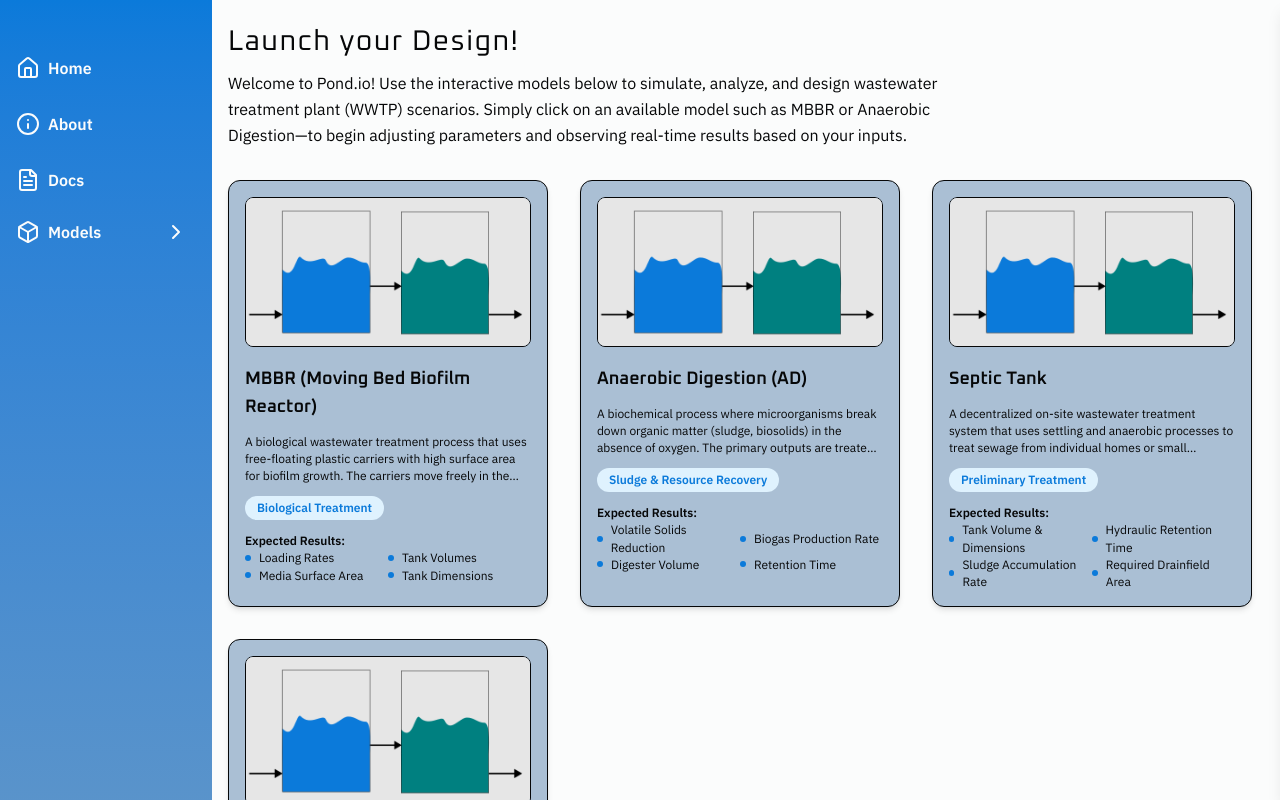
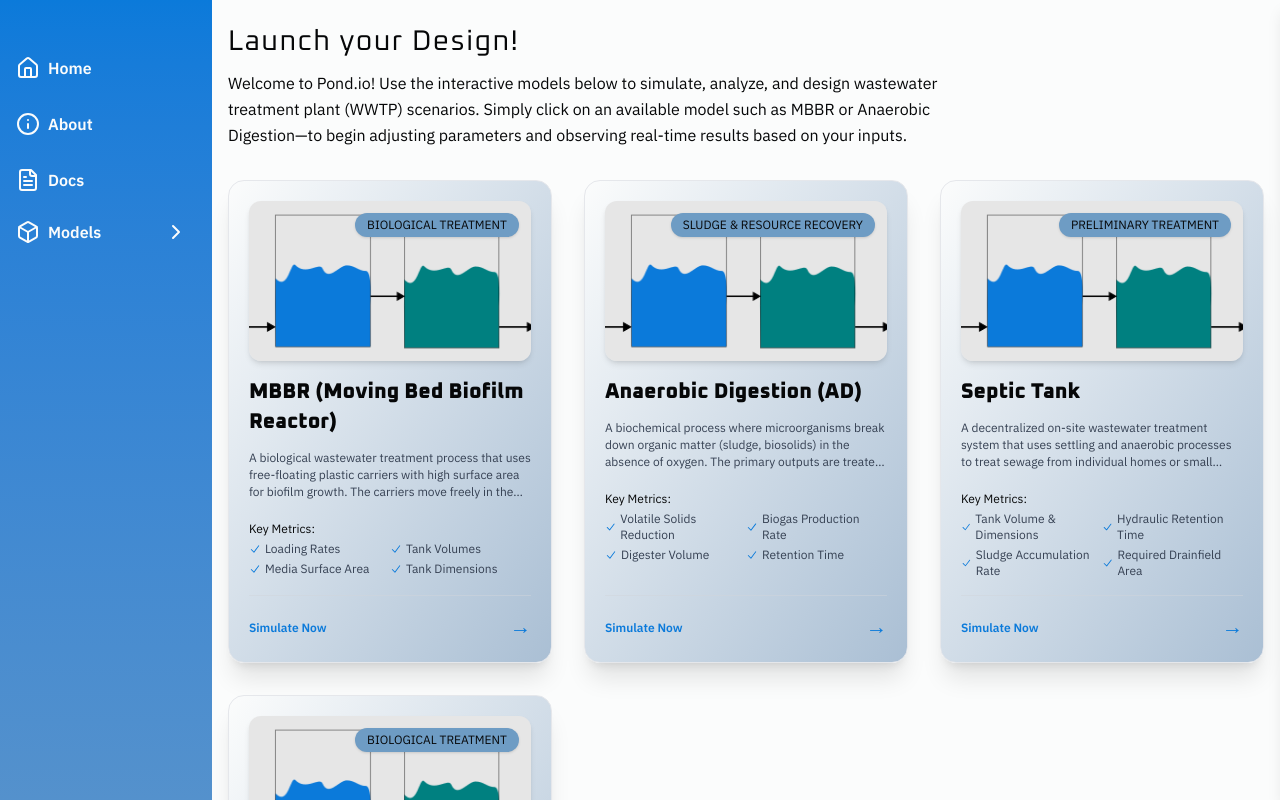
Before and after one commit to bryancastillo10/pond-io, a React (Vite) app in the folder client/: page /model in a window 1280 px wide. Shown: the top 800 px of the page. Built offline with nearby package versions, Linux system fonts and the light colour scheme.

Commit message:
🎨 style:  redesign card ui & add link

```diff
--- a/client/src/components/ui/Card.tsx
+++ b/client/src/components/ui/Card.tsx
@@ -1,3 +1,5 @@
+import { Link } from "react-router-dom";
+
 interface CardProps {
   title: string;
   description: string;
@@ -5,6 +7,7 @@ interface CardProps {
   expectedResults: string[];
   imageSrc: string;
   imageAlt: string;
+  link: string;
   isDarkMode?: boolean;
 }
 
@@ -16,54 +19,111 @@ const Card = ({
   imageSrc,
   imageAlt,
   isDarkMode = false,
+  link,
 }: CardProps) => {
+  const textColor = isDarkMode
+    ? "text-[var(--color-dark-text)]"
+    : "text-[var(--color-text)]";
+  const descColor = isDarkMode ? "text-gray-400" : "text-gray-700";
+  const borderColor = isDarkMode
+    ? "border-[var(--color-dark-secondary)]"
+    : "border-gray-200";
+
+  // Gradient background definition
+  const gradientClass = isDarkMode
+    ? "bg-gradient-to-br from-[var(--color-dark-background)] to-[var(--color-dark-secondary)]"
+    : "bg-gradient-to-br from-[var(--color-background)] to-[var(--color-secondary)]";
+
+  // Category badge colors
+  const categoryBg = isDarkMode
+    ? "bg-[var(--color-dark-accent)] text-[var(--color-dark-text)]" // Dark background for badge in dark mode
+    : "bg-[var(--color-accent)] text-[var(--color-text)]";
+
+  // Checkmark and link color
+  const primaryColor = isDarkMode
+    ? "text-[var(--color-dark-primary)]"
+    : "text-[var(--color-primary)]";
+  const primaryBorderHover = isDarkMode
+    ? "hover:border-[var(--color-dark-primary)]/50"
+    : "hover:border-[var(--color-primary)]/50";
+
   return (
-    <div
-      className={`w-80 min-h-full group relative rounded-xl border shadow-md overflow-hidden ${
-        isDarkMode ? "bg-accent" : "bg-secondary"
-      }`}
+    <Link
+      to={link}
+      className={`w-full max-w-sm group relative block
+        rounded-2xl border ${borderColor} shadow-xl
+        ${gradientClass} transition-all duration-300
+        hover:shadow-2xl ${primaryBorderHover}
+        transform hover:-translate-y-1`}
     >
-      <div className="p-4">
-        <div className="flex flex-col">
-          <div className="relative w-full h-42 overflow-hidden rounded-lg">
+      <div className="p-5 flex flex-col h-full">
+        {/* Model Image/Diagram Section */}
+        <div className="relative w-full h-40 overflow-hidden rounded-xl shadow-md mb-4">
           <img
             src={imageSrc}
             alt={imageAlt}
-              className="border rounded-lg object-cover transition-scale duration-300 hover:scale-90"
+            className="w-full h-full object-cover transition-transform duration-500 group-hover:scale-[1.03] transform"
           />
-          </div>
-          <div className="space-y-3">
-            <h1 className="text-lg font-heading font-semibold">{title}</h1>
-
-            <p
-              className={`text-sm text-pretty mt-2 line-clamp-3 ${
-                isDarkMode ? "text-neutral" : "text-darkGray"
-              }`}
+          <span
+            className={`absolute top-3 right-3 px-3 py-1 text-xs font-bold uppercase rounded-full shadow ${categoryBg}`}
           >
-              {description}
-            </p>
-
-            <div className="flex items-center gap-2">
-              <span className="px-3 py-1 text-xs font-semibold text-primary bg-sky-100 rounded-full whitespace-nowrap">
             {category}
           </span>
         </div>
 
-            <div className="">
-              <h4 className="text-sm font-semibold">Expected Results:</h4>
-              <ul className="grid grid-cols-2">
-                {expectedResults.map((result, index) => (
-                  <li key={index} className="text-sm flex items-center gap-2">
-                    <span className="size-1.5 bg-primary rounded-full"></span>
+        {/* Title and Description */}
+        <div className="space-y-3 flex-grow">
+          <h2 className={`text-xl font-heading font-extrabold ${textColor}`}>
+            {title}
+          </h2>
+
+          <p className={`text-sm text-pretty line-clamp-3 ${descColor}`}>
+            {description}
+          </p>
+
+          {/* Key Metrics Section */}
+          <div className="pt-2">
+            <h4 className={`text-sm font-bold mb-1 ${textColor}`}>
+              Key Metrics:
+            </h4>
+            <ul className="grid grid-cols-2 gap-y-1">
+              {expectedResults.slice(0, 4).map((result, index) => (
+                <li
+                  key={index}
+                  className={`text-xs flex items-center gap-1 ${descColor}`}
+                >
+                  {/* SVG Checkmark */}
+                  <svg
+                    className={`w-3 h-3 ${primaryColor}`}
+                    fill="currentColor"
+                    viewBox="0 0 20 20"
+                  >
+                    <path
+                      fillRule="evenodd"
+                      d="M16.704 4.153a.75.75 0 01.143 1.052l-8 10.5a.75.75 0 01-1.127.075l-4.5-4.5a.75.75 0 011.06-1.06l3.894 3.893 7.48-9.817a.75.75 0 011.052-.143z"
+                      clipRule="evenodd"
+                    />
+                  </svg>
                   {result}
                 </li>
               ))}
             </ul>
           </div>
         </div>
+
+        {/* CTA Link Indicator */}
+        <div className="mt-4 pt-4 border-t border-gray-300/50 dark:border-gray-600/50">
+          <p
+            className={`text-sm font-semibold ${primaryColor} flex items-center justify-between`}
+          >
+            Simulate Now
+            <span className="text-xl transition-transform duration-300 group-hover:translate-x-1">
+              →
+            </span>
+          </p>
         </div>
       </div>
-    </div>
+    </Link>
   );
 };
 
--- a/client/src/components/ui/constants.ts
+++ b/client/src/components/ui/constants.ts
@@ -7,6 +7,7 @@ export const modelsList = [
     description:
       "A biological wastewater treatment process that uses free-floating plastic carriers with high surface area for biofilm growth. The carriers move freely in the reactor, providing efficient organic matter and nitrogen removal through aerobic biological processes",
     category: "Biological Treatment",
+    link: "/model/mbbr",
     expectedResults: [
       "Loading Rates",
       "Tank Volumes",
@@ -23,6 +24,7 @@ export const modelsList = [
     description:
       "A biochemical process where microorganisms break down organic matter (sludge, biosolids) in the absence of oxygen. The primary outputs are treated solids and valuable biogas (primarily methane and carbon dioxide).",
     category: "Sludge & Resource Recovery",
+    link: "/model/ad",
     expectedResults: [
       "Volatile Solids Reduction",
       "Biogas Production Rate",
@@ -39,6 +41,7 @@ export const modelsList = [
     description:
       "A decentralized on-site wastewater treatment system that uses settling and anaerobic processes to treat sewage from individual homes or small communities. Solids settle to the bottom as sludge, and effluent flows to a drainfield.",
     category: "Preliminary Treatment",
+    link: "/model/septic-tank",
     expectedResults: [
       "Tank Volume & Dimensions",
       "Hydraulic Retention Time",
@@ -55,6 +58,7 @@ export const modelsList = [
     description:
       "A high-rate anaerobic treatment system that uses a dense blanket of microbial granules to treat wastewater flowing upwards. This system is energy-efficient and highly effective for organic removal in warm climates or industrial applications.",
     category: "Biological Treatment",
+    link: "/model/uasb",
     expectedResults: [
       "Sludge Bed Velocity",
       "Organic Loading Rate (OLR)",
```
Lines whose indentation alone changed are shown as unchanged.
